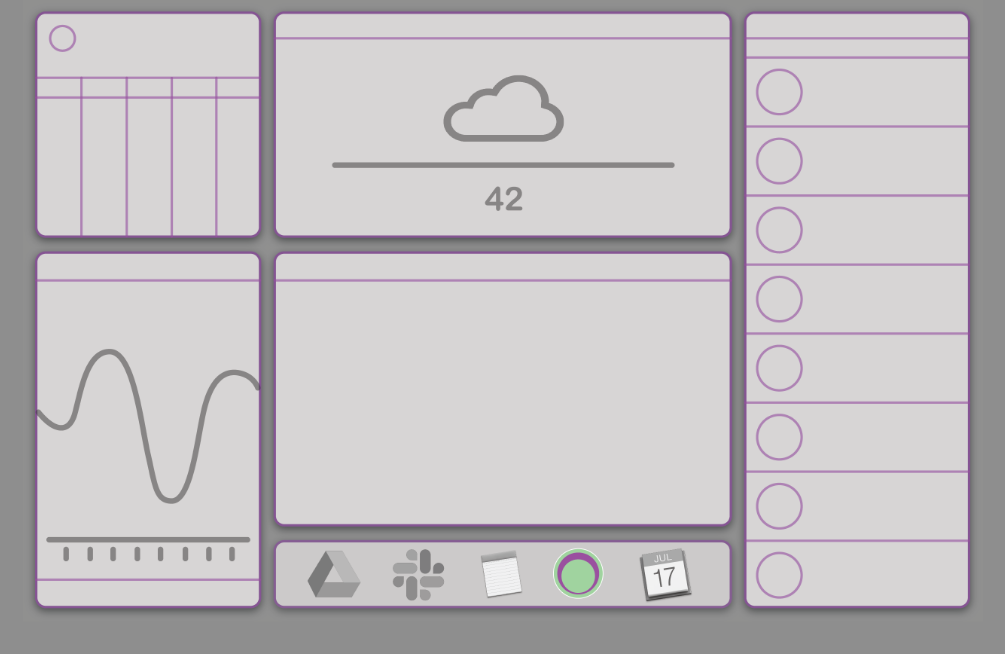
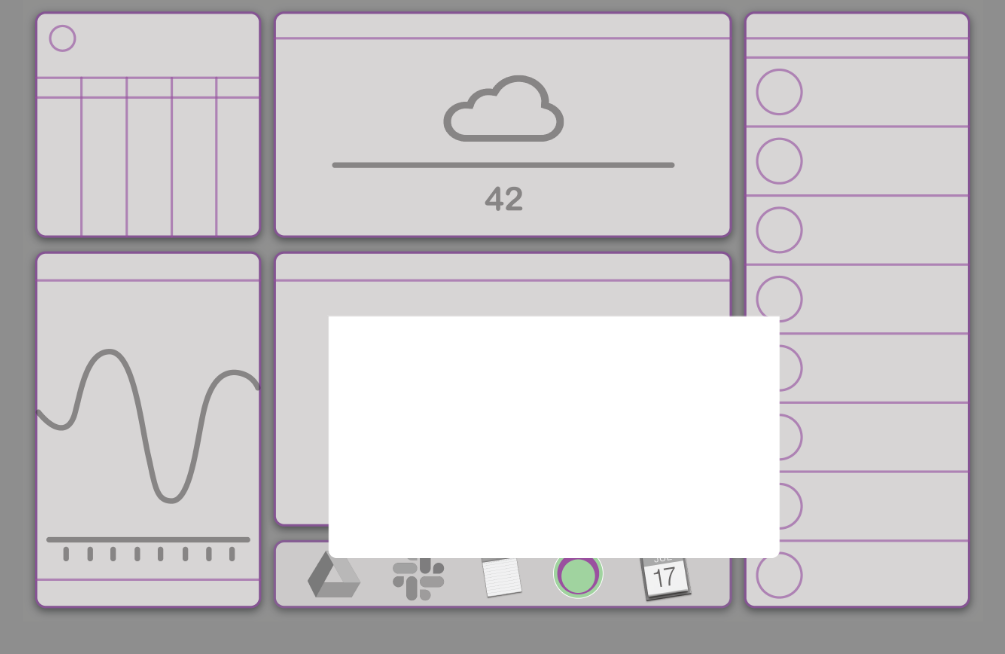
Before and after one commit to abjoines/curio, a plain HTML site: page index.html in a window 1280 px wide. Shown: the whole page, without its empty margins (137-1142 px from the left). Drawn offline with Linux system fonts and the light colour scheme.

Commit message:
filler in ui

```diff
--- a/index.html
+++ b/index.html
@@ -9,7 +9,6 @@
     <!-- <script src="main.js"></script> -->
 </head>
 <body>
-
-
+    <img id=window src="/media/filler.png">
 </body>
 </html>
--- a/style.css
+++ b/style.css
@@ -4,5 +4,12 @@ body {
     background-repeat: no-repeat;
     background-position-x: center;
     background-color: #8e8e8e;
+}
 
+#window{
+    width:35.5%;
+    height:auto;
+    position: absolute;
+    top:315px;
+    left:464px;
 }
```
Also changed, not shown: media/filler.png (added).
